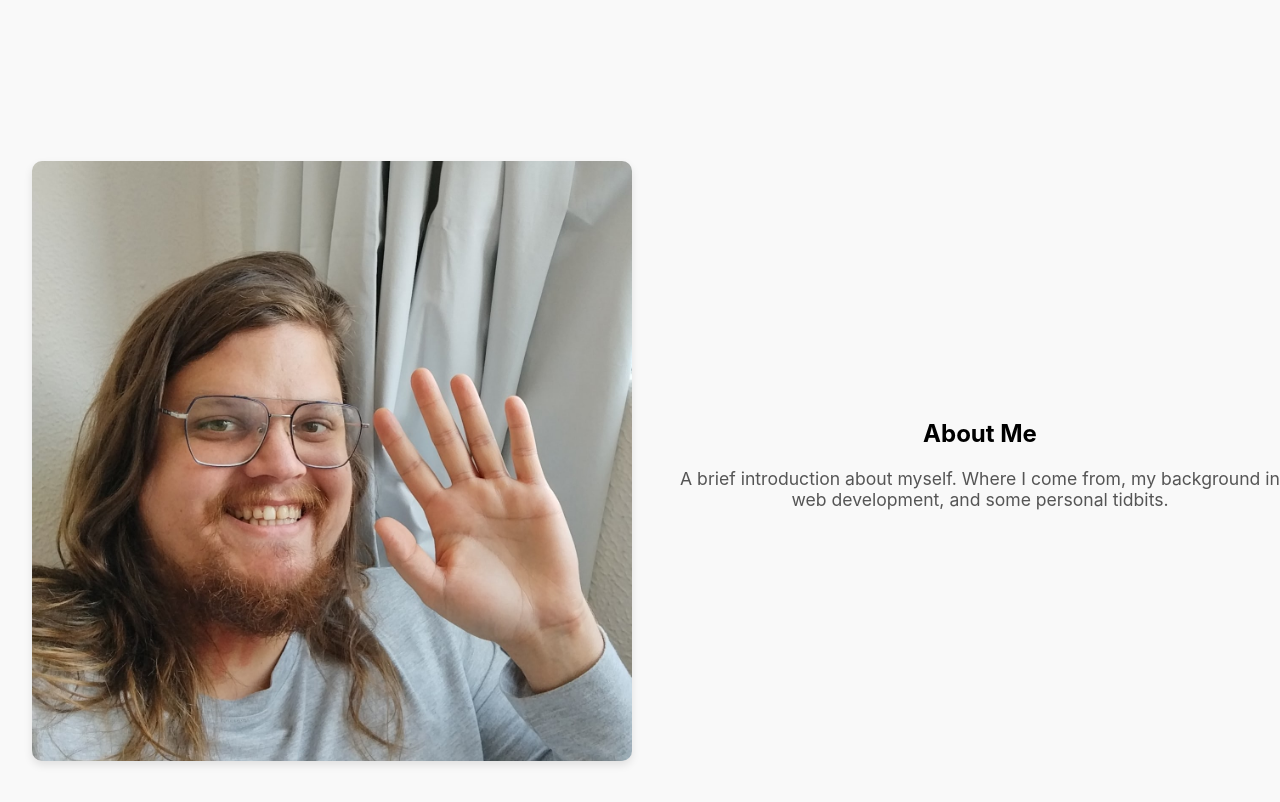
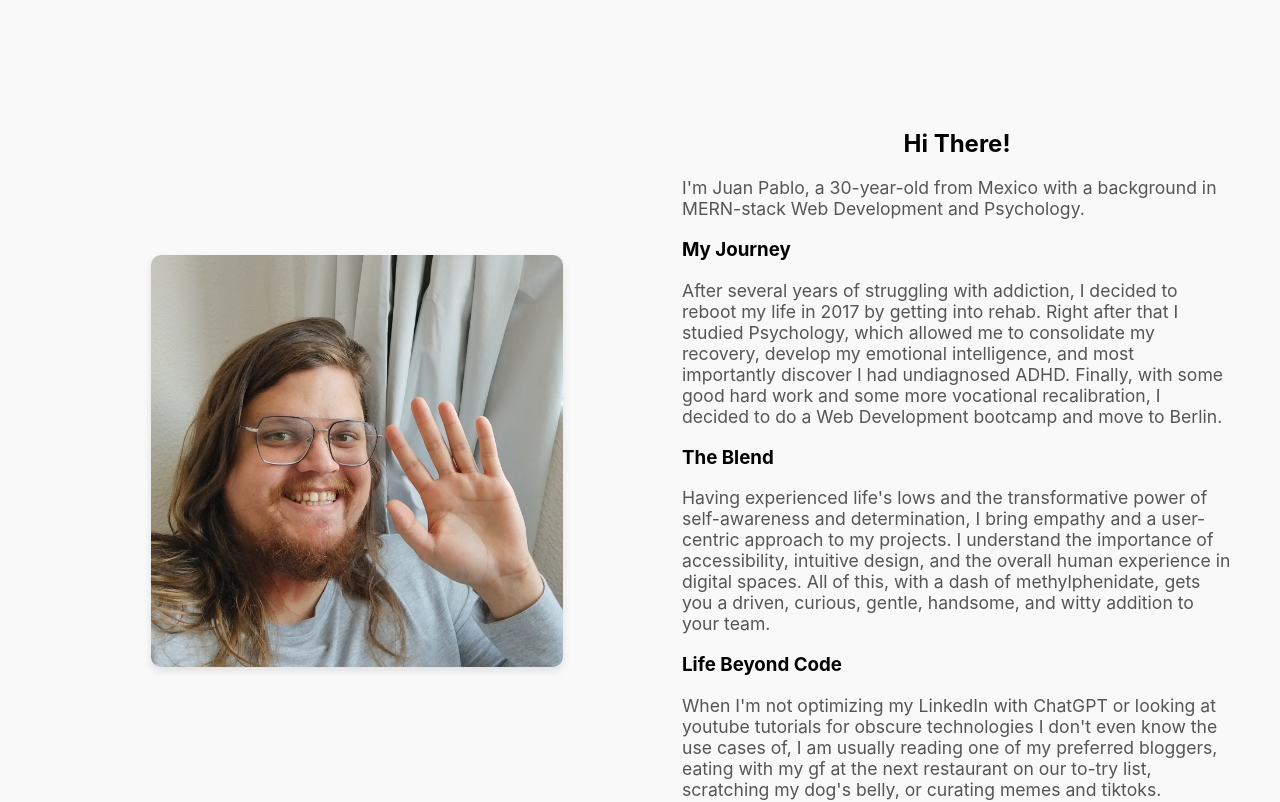
Before and after one commit to churrundo/churrundo.github.io, a React (Create React App) app: page / in a window 1280 px wide. Shown: the part 800-1602 px from the top of the page. Built offline with nearby package versions, Linux system fonts and the light colour scheme.

Commit message:
add background section

```diff
--- a/src/pages/Home/Background/Background.tsx
+++ b/src/pages/Home/Background/Background.tsx
@@ -13,10 +13,39 @@ const Background: React.FC = () => {
       </div>
 
       <div className="background-content">
-        <h2>About Me</h2>
+        <div className="greeting">
+          <h2>Hi There!</h2>
+          <p>
+            I'm Juan Pablo, a 30-year-old from Mexico with a background in
+            MERN-stack Web Development and Psychology.
+          </p>
+        </div>
+        <h3>My Journey</h3>
         <p>
-          A brief introduction about myself. Where I come from, my background in
-          web development, and some personal tidbits.
+          After several years of struggling with addiction, I decided to reboot
+          my life in 2017 by getting into rehab. Right after that I studied
+          Psychology, which allowed me to consolidate my recovery, develop my
+          emotional intelligence, and most importantly discover I had
+          undiagnosed ADHD. Finally, with some good hard work and some more
+          vocational recalibration, I decided to do a Web Development bootcamp
+          and move to Berlin.
+        </p>
+        <h3>The Blend</h3>
+        <p>
+          Having experienced life's lows and the transformative power of
+          self-awareness and determination, I bring empathy and a user-centric
+          approach to my projects. I understand the importance of accessibility,
+          intuitive design, and the overall human experience in digital spaces.
+          All of this, with a dash of methylphenidate, gets you a driven,
+          curious, gentle, handsome, and witty addition to your team.
+        </p>
+        <h3>Life Beyond Code</h3>
+        <p>
+          When I'm not optimizing my LinkedIn with ChatGPT or looking at youtube
+          tutorials for obscure technologies I don't even know the use cases of,
+          I am usually reading one of my preferred bloggers, eating with my gf
+          at the next restaurant on our to-try list, scratching my dog's belly,
+          or curating memes and tiktoks.
         </p>
       </div>
     </section>
--- a/src/pages/Home/Background/styles.css
+++ b/src/pages/Home/Background/styles.css
@@ -1,22 +1,27 @@
 .background-section {
     display: flex;
     align-items: center;
-    justify-content: space-between;
-    padding: 2rem 0;
+    justify-content: space-evenly;
+    padding: 2rem;
 }
 
 .background-image-container {
     flex: 1;
-    padding: 2rem; /* Spacing between image and content */
+    padding: 50px;
 }
 
 .background-image {
-    max-width: 100%;
-    border-radius: 10px; /* Optional, to give the image rounded corners */
-    box-shadow: 0 4px 8px rgba(0,0,0,0.1); /* Optional, to give the image a soft shadow */
+    max-width: 75%;
+    border-radius: 10px;
+    box-shadow: 0 4px 8px rgba(0,0,0,0.1);
 }
 
-.background-content {
+.background-content  {
     flex: 1;
-    padding-left: 1rem; /* Spacing between content and image */
+    padding-right: 1rem;
+    max-width: 60%;
 }
+
+.background-content p, h3 {
+    text-align: left;
+}
```
